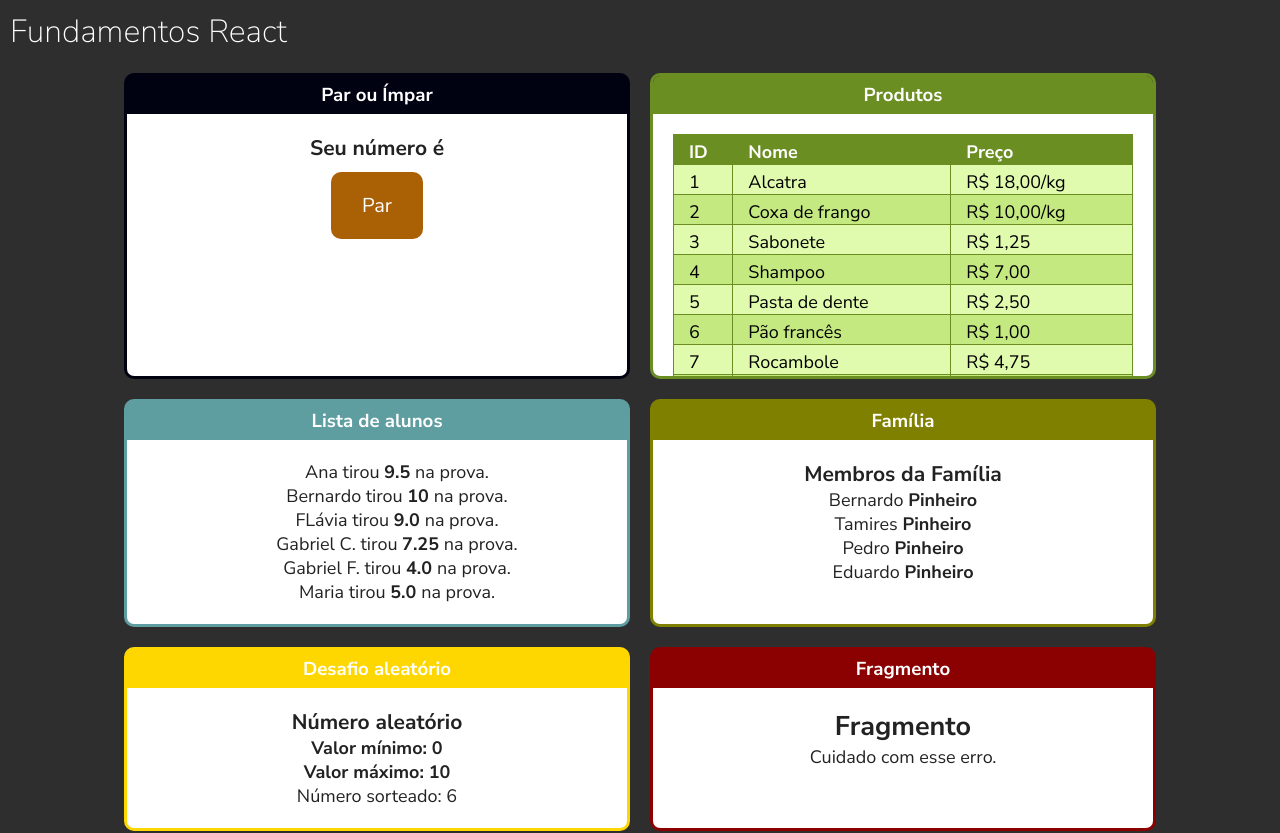
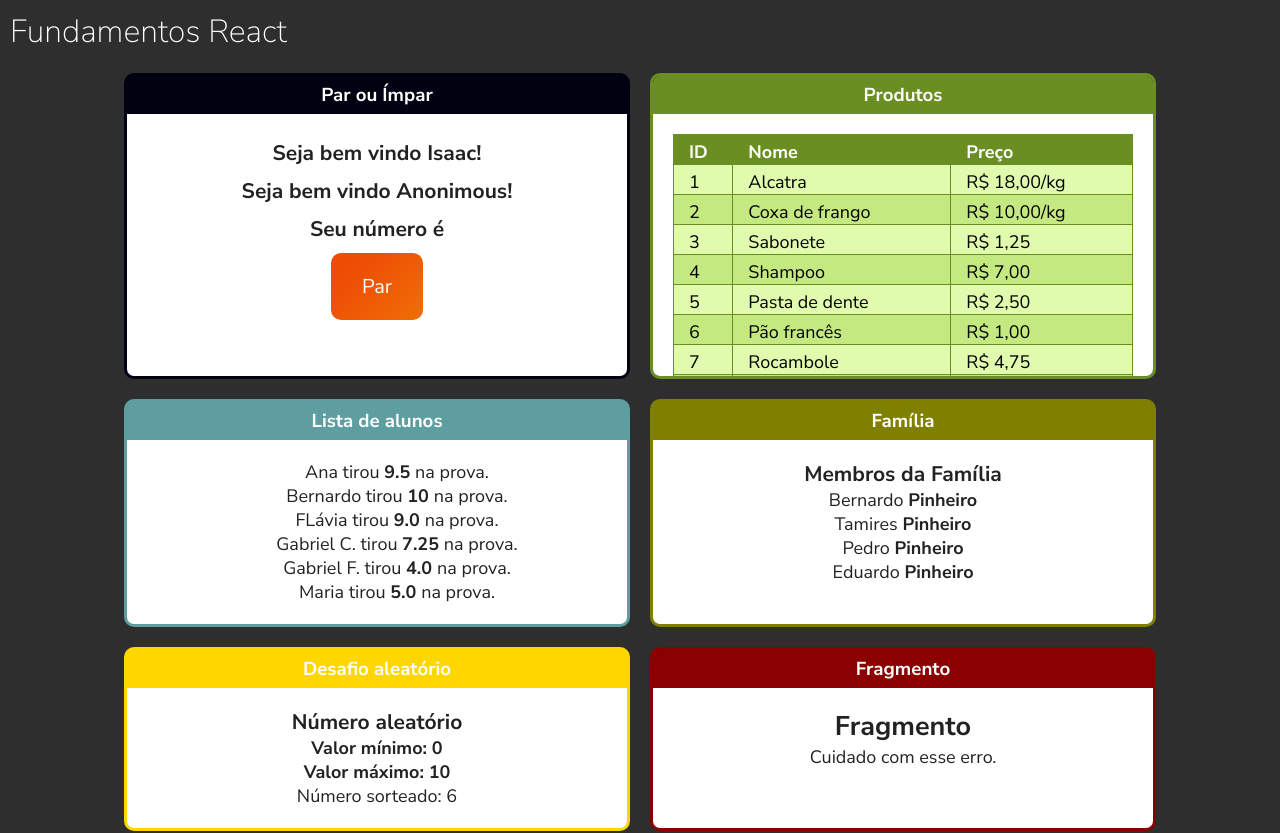
Before and after one commit to IsaacCaldas/Fundamentos-React, a React (Create React App) app: page / in a window 1280 px wide. Shown: the top 833 px of the page. Built offline with nearby package versions, Linux system fonts and the light colour scheme.

Commit message:
Conditional: if created like component

```diff
--- a/src/App.jsx
+++ b/src/App.jsx
@@ -11,6 +11,7 @@
 import StudentsList from './components/repetition/StudentsList';
 import ProductsTable from './components/repetition/ProductsTable';
 import OddsOrEvens from './components/conditional/OddsOrEvens';
+import UserInfo from './components/conditional/UserInfo'
 
 export default () =>
     <div className="app">
@@ -19,6 +20,10 @@
         <Card
           title="Par ou Ímpar"
           color="#000111">
+          {/* Esse o if é como se fosse componente */}
+          <UserInfo user={{name: 'Isaac'}} />
+          <UserInfo user={{email: 'fer@def.com'}} />
+          {/* Esse o if é ternário */}
           <OddsOrEvens number={ 2 } />
         </Card>
         <Card
--- /dev/null
+++ b/src/components/conditional/If.js
@@ -0,0 +1,20 @@
+/*
+
+  <If text={ expression bool}>
+    <span>...</span>
+    <span>...</span>
+    <span>...</span>
+  </If>
+
+*/
+
+export default props => {
+
+  if (props.test) {
+    return props.children;
+
+  } else {
+    return false;
+  }
+
+}
--- a/src/components/conditional/OddsOrEvens.css
+++ b/src/components/conditional/OddsOrEvens.css
@@ -4,8 +4,24 @@
   margin: 10px 40%;
   padding: 20px;
 
-  background-color: #aa6106;
+  background-size: 400% 400%;
+  background-image: linear-gradient(-45deg,
+    #bbaf04, #f08a06,
+    #ee4f05, #ee340a);
+  animation: animateGradient 2s ease infinite;
   border-radius: 10px;
 
   color: #fff;
 }
+
+@keyframes animateGradient {
+  0% {
+    background-position: 0% 50%;
+  }
+  50% {
+    background-position: 100% 50%;
+  }
+  100% {
+    background-position: 50% 0%;
+  }
+}
--- /dev/null
+++ b/src/components/conditional/UserInfo.jsx
@@ -0,0 +1,27 @@
+import React, { useRef } from "react";
+import If from './If'
+
+export default props => {
+
+  const user = props.user || {};
+
+  return (
+    <div>
+    <If test={user && user.name}>
+        <div style={{
+          margin: '5px 0px 10px 0px'
+        }}>
+          <h3>Seja bem vindo <strong>{ props.user.name }</strong>!</h3>
+        </div>
+      </If>
+      <If test={!user.name}>
+      <div style={{
+        margin: '5px 0px 10px 0px'
+      }}>
+        <h3>Seja bem vindo <strong>Anonimous</strong>!</h3>
+      </div>
+      </If>
+    </div>
+  );
+
+}
```
